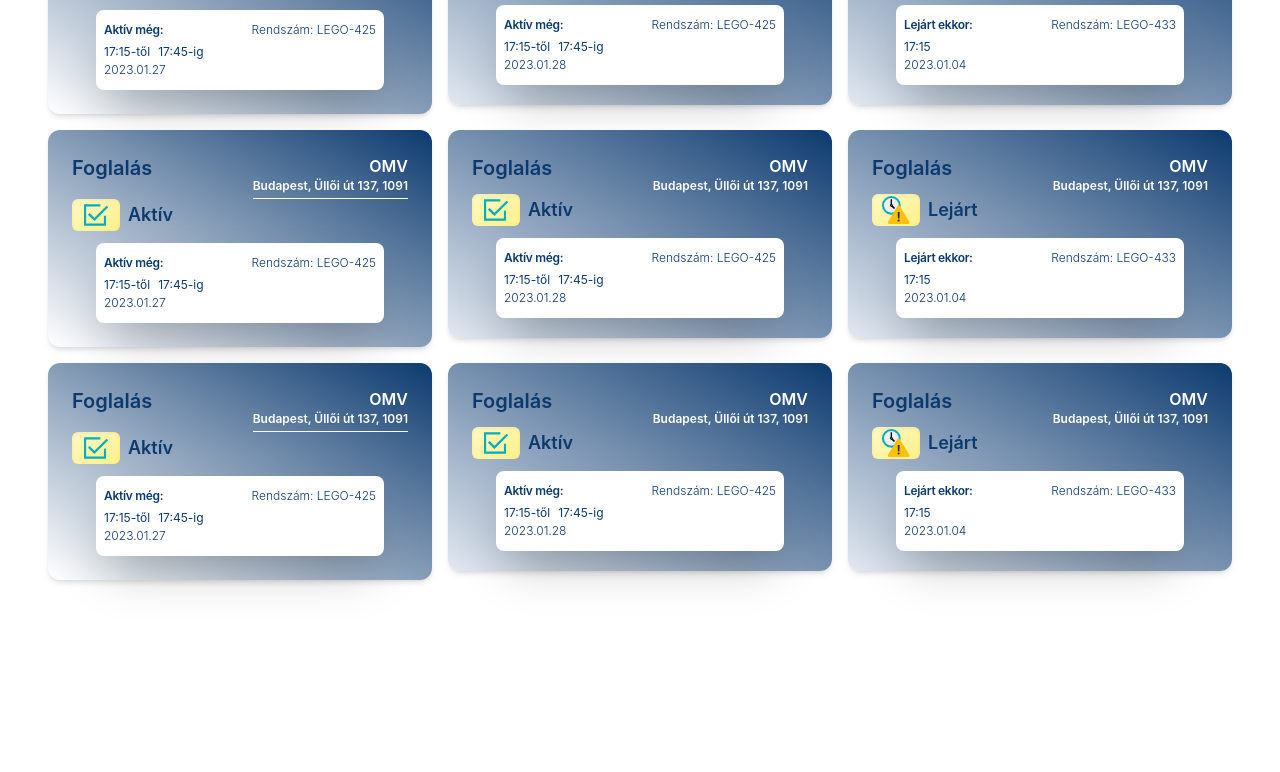
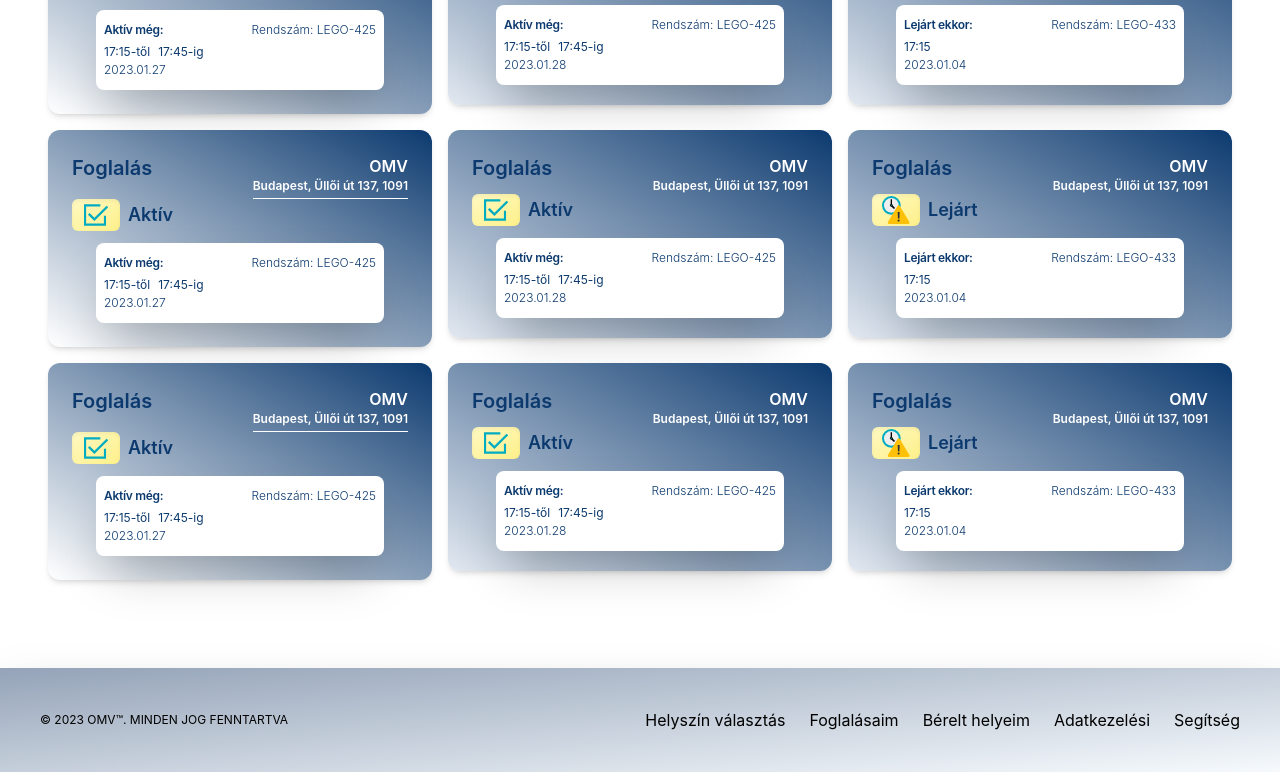
Before and after one commit to Zsena/omv_webapp, a Vue app: page / in a window 1280 px wide. Shown: the part 877-1649 px from the top of the page. Before the commit the page ends 1545 px from the top, so only its background shows below. Built offline with nearby package versions, Linux system fonts and the light colour scheme.

Commit message:
footer added

```diff
--- a/src/App.vue
+++ b/src/App.vue
@@ -2,6 +2,7 @@
 import { RouterLink, RouterView } from "vue-router";
 import FixedNav from "./components/FixedNav.vue";
 import BaseMenu from "./components/Menu.vue";
+import StickyFooter from "./components/StickyFooter.vue";
 import MyReservations from "./views/MyReservations.vue";
 </script>
 
@@ -11,4 +12,5 @@
   </header>
   <RouterView />
   <FixedNav />
+  <StickyFooter />
 </template>
--- /dev/null
+++ b/src/components/StickyFooter.vue
@@ -0,0 +1,26 @@
+<template>
+    <footer class="p-4 bg-gradient-to-tl from-light to-slate-400 shadow-2xl drop-shadow-2xl dark:bg-slate-800">
+        <div class="container mx-auto md:flex md:items-center md:justify-between md:p-6">
+            <span class="text-xs text-gray-500 sm:text-center dark:text-gray-400">© 2023
+                <a href="https://flowbite.com/" class="hover:underline">OMV™</a>. MINDEN JOG FENNTARTVA
+            </span>
+            <ul class="flex flex-wrap items-center mt-3 text-gray-500 dark:text-gray-400 sm:mt-0">
+                <li>
+                    <RouterLink to="/location-selector" class="mr-4 hover:underline md:mr-6">Helyszín választás</RouterLink>
+                </li>
+                <li>
+                    <RouterLink to="/my-reservations" class="mr-4 hover:underline md:mr-6">Foglalásaim</RouterLink>
+                </li>
+                <li>
+                    <RouterLink to="/my-rented-places" class="mr-4 hover:underline md:mr-6">Bérelt helyeim</RouterLink>
+                </li>
+                <li>
+                    <RouterLink to="" class="mr-4 hover:underline md:mr-6">Adatkezelési</RouterLink>
+                </li>
+                <li>
+                    <RouterLink to="" class="hover:underline">Segítség</RouterLink>
+                </li>
+            </ul>
+        </div>
+    </footer>
+</template>
--- a/src/views/MyRentedPlaces.vue
+++ b/src/views/MyRentedPlaces.vue
@@ -1,3 +1,6 @@
 <template>
-    Bérelt helyeim
+    <section class="h-screen">
+        Bérelt helyeim
+
+    </section>
 </template>
```
